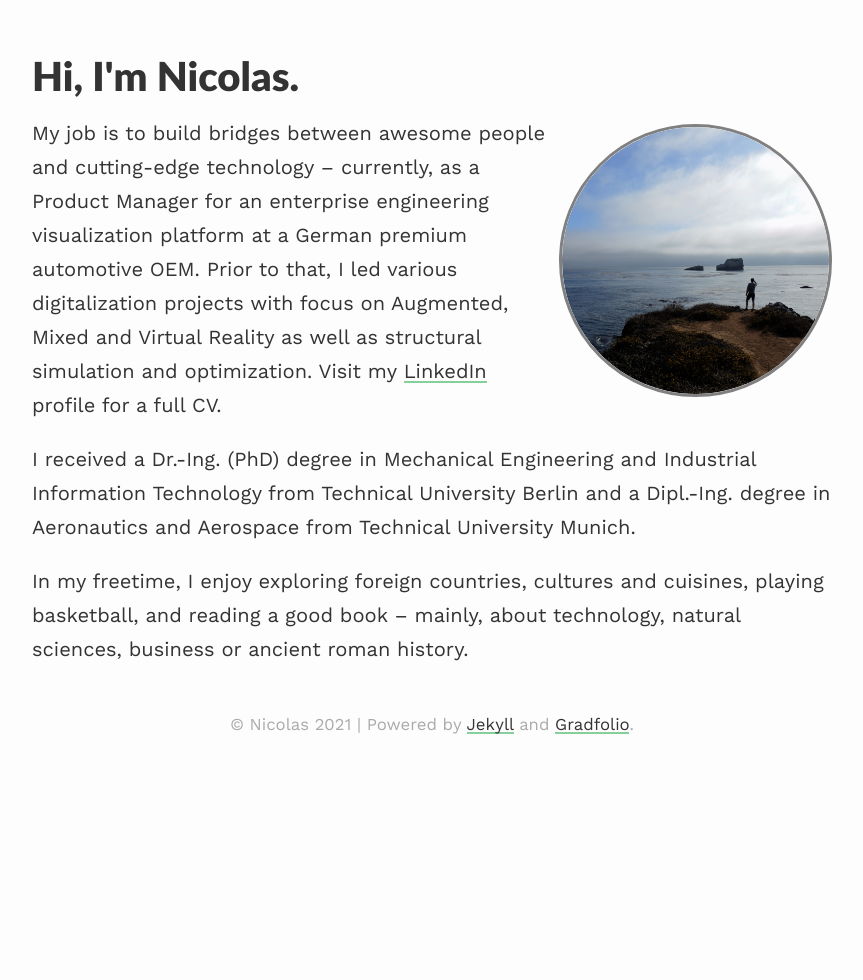
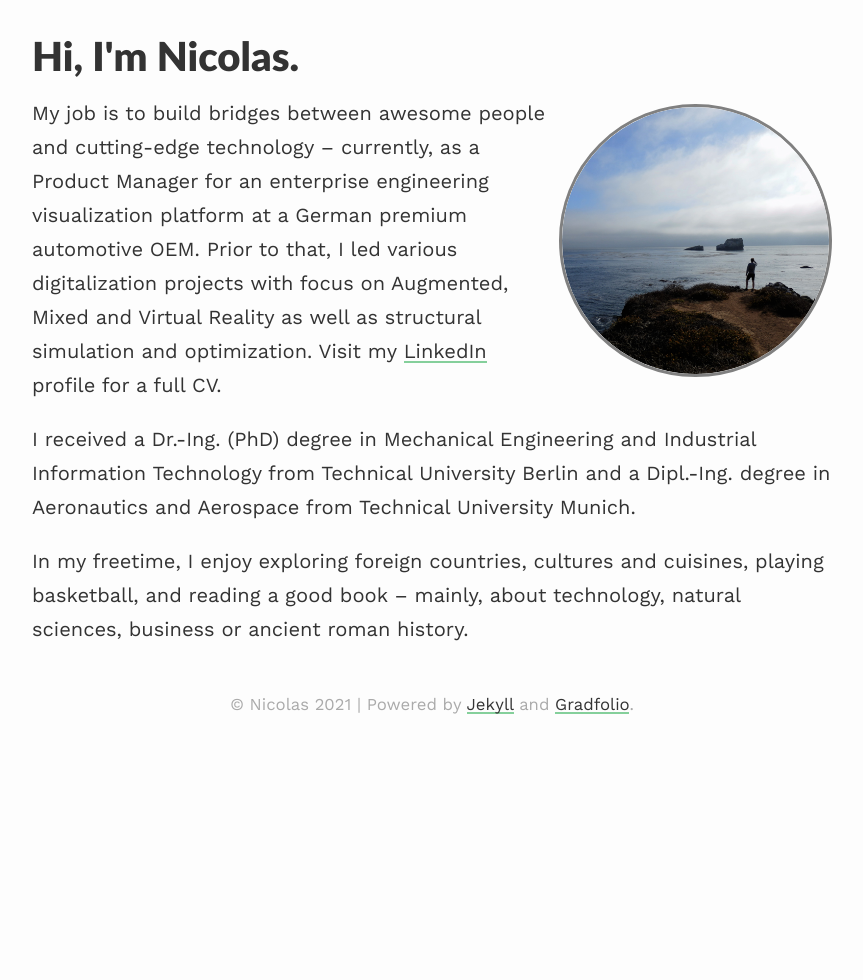
Before and after one commit to zeneise/gradfolio, a Jekyll site: the page built from index.md, in a window 1280 px wide. Shown: the whole page, without its empty margins (208-1071 px from the left). Built offline with Jekyll 4.4.1, drawn with Linux system fonts in a browser that asks for light colours; nearby versions of some CDN libraries; after the commit the page ends 940 px from its top, so only the background shows below that.

Commit message:
Update style.scss
reduced body vertical padding

```diff
--- a/assets/css/_sass/style.scss
+++ b/assets/css/_sass/style.scss
@@ -10,7 +10,7 @@ body {
   font-size: $base-font-size;
   color: $text-color;
   background-color: $body-bg;
-  padding: 2em 1em;
+  padding: 1em 1em;
   text-rendering: optimizeLegibility;
   height: 100%;
 
```
